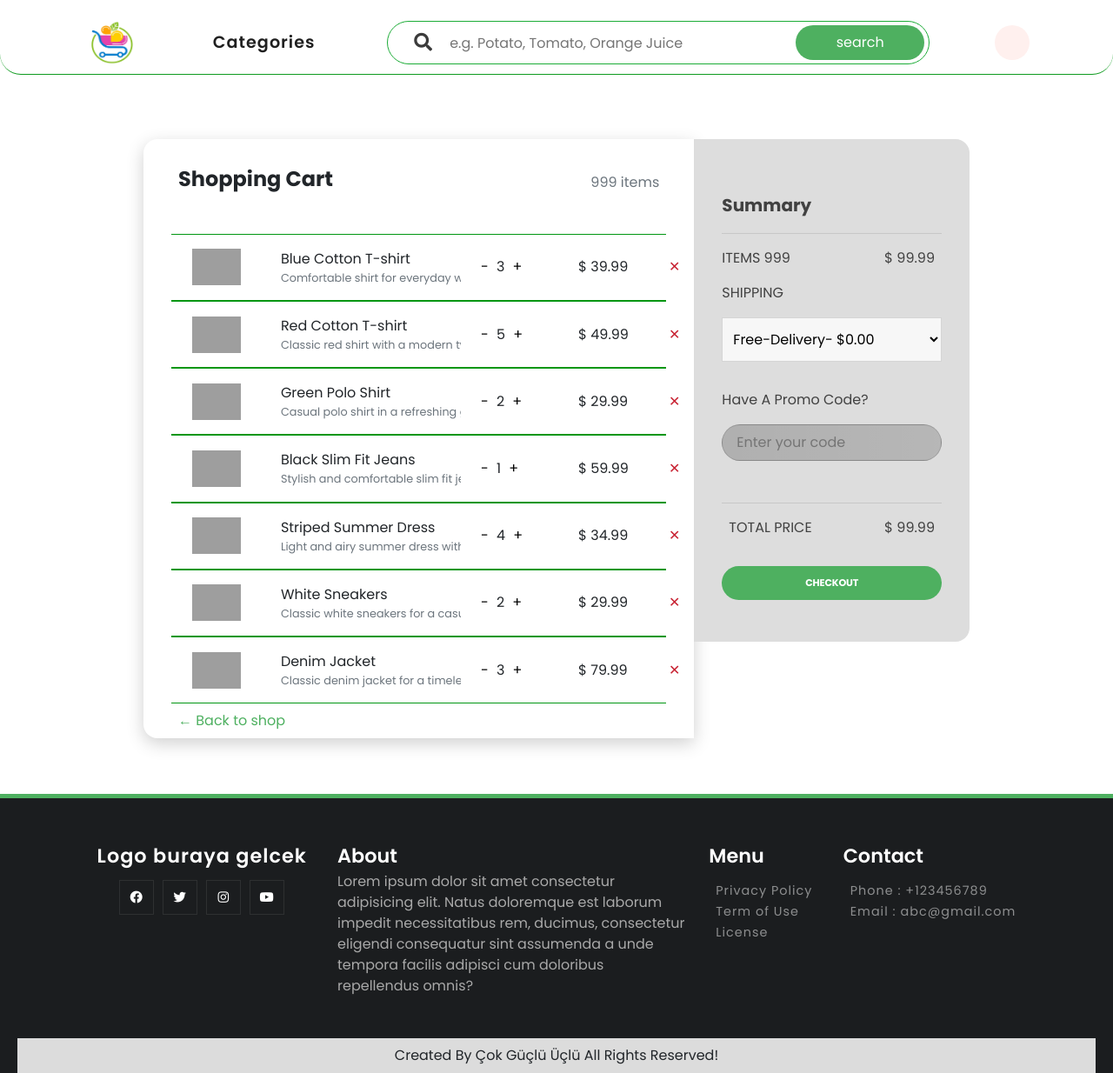
After one commit to abdulkadiroksuz/Supermarket_Web_App, a Django app: page /cart/ in a window 1280 px wide. The commit adds this page. Shown: the whole page at 87% size. Run offline with Django 4.2, Linux system fonts and the light colour scheme; some libraries are stand-ins or nearby versions; grey boxes are pictures that could not be loaded.

Commit message:
add cart
-add necassary files
-add cart link to market/urls.py
-add cart link to navbar

```diff
--- /dev/null
+++ b/market/cart/static/css/cart.css
@@ -0,0 +1,244 @@
+::-webkit-scrollbar {
+    width: 8px;
+}
+
+
+/* Track */
+
+ ::-webkit-scrollbar-track {
+    background: #f1f1f1;
+}
+
+
+/* Handle */
+
+ ::-webkit-scrollbar-thumb {
+    background: #888;
+}
+
+
+/* Handle on hover */
+
+ ::-webkit-scrollbar-thumb:hover {
+    background: #555;
+}
+
+* {
+    font-family: poppins;
+}
+
+.title {
+    margin-bottom: 5vh;
+}
+
+.card {
+    margin-left: auto;
+    margin-right: auto;
+    margin-top: 20vh;
+    padding-bottom: 5%;
+    max-width: 950px;
+    width: 90%;
+    border: transparent;
+}
+
+@media(max-width:767px) {
+    .card {
+        margin: 3vh auto;
+    }
+}
+
+.shopping-cart {
+    background-color: #fff;
+    padding: 2rem 2rem;
+    padding-bottom: .5rem;
+    border-top-left-radius: 1rem;
+    border-bottom-left-radius: 1rem;
+    box-shadow: 0 6px 20px 0 rgba(0, 0, 0, 0.19);
+}
+
+.summary {
+    height: fit-content;
+    position: sticky;
+    top: 0;
+    background-color: #ddd;
+    border-top-right-radius: 1rem;
+    border-bottom-right-radius: 1rem;
+    padding: 4vh;
+    color: rgb(65, 65, 65);
+}
+
+@media(max-width:767px) {
+    .summary {
+        border-top-right-radius: unset;
+        border-bottom-left-radius: 1rem;
+    }
+}
+
+.summary .col-2 {
+    padding: 0;
+}
+
+.summary .col-10 {
+    padding: 0;
+}
+
+.row {
+    margin: 0;
+}
+
+.title b {
+    font-size: 1.5rem;
+}
+
+.main {
+    margin: 0 1rem;
+    padding: 2vh 0;
+    width: 100%;
+}
+
+.col-2,
+.col {
+    padding: 0 1vh;
+}
+
+a {
+    padding: 0 1vh;
+}
+
+.close {
+    margin-left: auto;
+    font-size: 1.2rem;
+}
+
+img {
+    width: 3.5rem;
+}
+
+.products {
+    margin-bottom: 2rem;
+}
+
+.product{
+    border-top: 1px solid rgba(0, 150, 18, 1)!important;
+    border-bottom: 1px solid rgba(0, 150, 18, 1)!important;
+}
+
+.quantity {
+    margin: 0 .3rem 0.3rem;
+}
+
+.action-button {
+    border-radius: 100%;
+    background: transparent;
+    color: #000;
+    border: none;
+}
+
+.action-button:focus {
+    outline: none;
+    border: none;
+}
+
+.close-button {
+    color: #c82333;
+}
+
+.back-to-shop {
+    position: absolute;
+    bottom: .5rem;
+    margin-top: 1rem;
+}
+
+.back-to-shop a,
+.back-to-shop span {
+    color: #4eb060;
+}
+
+.back-to-shop:hover a,
+.back-to-shop:hover span {
+    color: #c82333;
+}
+
+h5 {
+    margin-top: 4vh;
+}
+
+hr {
+    margin-top: 1.25rem;
+}
+
+form {
+    padding: 2vh 0;
+}
+
+select {
+    border: 1px solid rgba(0, 0, 0, 0.137);
+    padding: 1.5vh 1vh;
+    margin-bottom: 4vh;
+    outline: none;
+    width: 100%;
+    background-color: rgb(247, 247, 247);
+}
+
+.btn {
+    box-sizing: border-box;
+    margin: 1rem auto;
+    border: 0;
+    width: 100%;
+    text-align: center;
+    letter-spacing: -.015em;
+    font-size: .7rem;
+    padding: 1em 3em;
+    color: #fff;
+    background: #4eb060;
+    font-weight: bold;
+    border-radius: 30px;
+    float: right;
+    transition: all 0.25s linear;
+}
+
+.btn:focus {
+    box-shadow: none;
+    outline: none;
+    box-shadow: none;
+    color: white;
+    -webkit-box-shadow: none;
+    -webkit-user-select: none;
+    transition: none;
+}
+
+.btn:hover {
+    background: #ff6c57;
+}
+
+a {
+    color: black;
+}
+
+a:hover {
+    color: black;
+    text-decoration: none;
+}
+
+#code {
+    border: 1px solid rgba(0, 0, 0, 0.137);
+    box-sizing: border-box;
+    overflow: hidden;
+    border-radius: 30px;
+    padding: 1vh 2.2rem 1vh 1rem;
+    margin-bottom: 4vh;
+    outline: none;
+    width: 100%;
+    background-color: rgb(247, 247, 247);
+    background-image: linear-gradient(to left, rgba(255, 255, 255, 0.253), rgba(255, 255, 255, 0.185)), url("https://img.icons8.com/small/16/000000/long-arrow-right.png");
+    background-repeat: no-repeat;
+    background-position-x: 95%;
+    background-position-y: center;
+}
+
+#txt-description {
+    font-size: .8rem;
+    white-space: nowrap;
+    overflow: hidden;
+    text-overflow: ellipsis;
+}
--- /dev/null
+++ b/market/cart/static/js/cart.js
@@ -0,0 +1,51 @@
+function updateCart() {
+    var total = 0.0;
+    var products = document.querySelectorAll(".product")
+    var productsQuantity = products.length;
+
+    for (var i = 0; i < productsQuantity; i++) {
+        let product = products[i];
+        let price = parseFloat(product.querySelector(".product-price").innerText.replace("$", ""));
+        let quantity = parseInt(product.querySelector(".quantity").innerText);
+        total += (price * quantity);
+    }
+
+    let shippingCost = parseFloat(document.getElementById("shippingSelect").value);
+    total += shippingCost;
+
+    document.getElementsByClassName("col align-self-center text-right text-muted")[0].innerHTML = productsQuantity + " products";
+    document.getElementsByClassName("tot-items")[0].innerHTML = productsQuantity + " ITEMS";
+    document.querySelectorAll(".tot-price").forEach(function(element) {
+        element.innerText = "$" + total.toFixed(2);
+    });
+}
+
+
+function decreaseQuantity(productId) {
+    let product = document.getElementById(productId);
+    // Implement your logic to decrease the quantity for the specific product
+    let quantityElement = product.querySelector(".quantity");
+    let currentQuantity = parseInt(quantityElement.innerText);
+
+    if (currentQuantity > 1) {
+        quantityElement.innerText = currentQuantity - 1;
+        updateCart();
+    }else{
+        removeItem(productId);
+    }
+}
+
+function increaseQuantity(productId) {
+    let product = document.getElementById(productId);
+    // Implement your logic to increase the quantity for the specific product
+    let quantityElement = product.querySelector(".quantity");
+    let currentQuantity = parseInt(quantityElement.innerText);
+    quantityElement.innerText = currentQuantity + 1;
+    updateCart();
+}
+
+function removeItem(productId) {
+    let product = document.getElementById(productId);
+    product.remove();
+    updateCart();
+}
--- /dev/null
+++ b/market/cart/templates/cart.html
@@ -0,0 +1,202 @@
+{% extends "layout.html" %}
+{% load static %}
+
+{% block additionalStyles %}
+    <link rel="stylesheet" href="https://fonts.googleapis.com/css2?family=Poppins:ital,wght@0,100;0,200;0,300;0,400;0,500;0,600;0,700;0,800;0,900;1,100;1,200;1,300;1,400;1,500;1,600;1,700;1,800;1,900&amp;display=swap">
+    <link href="https://stackpath.bootstrapcdn.com/bootstrap/4.3.1/css/bootstrap.min.css" rel="stylesheet">
+    <link href="https://cdnjs.cloudflare.com/ajax/libs/font-awesome/4.7.0/css/font-awesome.min.css" rel="stylesheet">
+    {% comment %} <script type="text/javascript" src="https://cdnjs.cloudflare.com/ajax/libs/jquery/3.2.1/jquery.min.js"></script>
+    <style type="text/css" id="operaUserStyle"></style> {% endcomment %}
+    <link rel="stylesheet" href="{% static 'css/cart.css' %}" />
+{% endblock %}
+
+{% block title %}Cart{% endblock %}
+{% block content%}
+
+
+<div class="card">
+    <div class="row">
+        <div class="col-md-8 shopping-cart">
+            <div class="title">
+                <div class="row">
+                    <div class="col">
+                        <h4><b>Shopping Cart</b></h4>
+                    </div>
+                    <div class="col align-self-center text-right text-muted">999 items</div>
+                </div>
+            </div>
+            <div class="products">
+
+                <div class="product" id="p1">
+
+                    <div class="row main align-items-center">
+                        <div class="col-2"><img class="img-fluid" src="https://i.imgur.com/1GrakTl.jpg"></div>
+                        <div class="col-5">
+                            <div class="row">Blue Cotton T-shirt</div>
+                            <div id="txt-description" class="row text-muted">Comfortable shirt for everyday wear.
+                            </div>
+                        </div>
+                        <div class="col">
+                            <button class="action-button" onclick="decreaseQuantity('p1')">-</button>
+                            <span class="quantity">3</span>
+                            <button class="action-button" onclick="increaseQuantity('p1')">+</button>
+                        </div>
+                        <div class="col product-price">$ 39.99</div>
+                        <button class="action-button close-button" onclick="removeItem('p1')">✕</button>
+                    </div>
+                </div>
+
+                <div class="product" id="p2">
+                    <div class="row main align-items-center">
+                        <div class="col-2"><img class="img-fluid" src="https://i.imgur.com/1GrakTl.jpg"></div>
+                        <div class="col-5">
+                            <div class="row">Red Cotton T-shirt</div>
+                            <div id="txt-description" class="row text-muted">Classic red shirt with a modern twist.
+                            </div>
+                        </div>
+                        <div class="col">
+                            <button class="action-button" onclick="decreaseQuantity('p2')">-</button>
+                            <span class="quantity" id="quantity-p2">5</span>
+                            <button class="action-button" onclick="increaseQuantity('p2')">+</button>
+                        </div>
+                        <div class="col product-price">$ 49.99</div>
+                        <button class="action-button close-button" onclick="removeItem('p2')">✕</button>
+                    </div>
+                </div>
+
+                <!-- Product 3 -->
+                <div class="product" id="p3">
+                    <div class="row main align-items-center">
+                        <div class="col-2"><img class="img-fluid" src="https://i.imgur.com/1GrakTl.jpg"></div>
+                        <div class="col-5">
+                            <div class="row">Green Polo Shirt</div>
+                            <div id="txt-description" class="row text-muted">Casual polo shirt in a refreshing green
+                                color.</div>
+                        </div>
+                        <div class="col">
+                            <button class="action-button" onclick="decreaseQuantity('p3')">-</button>
+                            <span class="quantity" id="quantity-p3">2</span>
+                            <button class="action-button" onclick="increaseQuantity('p3')">+</button>
+                        </div>
+                        <div class="col product-price">$ 29.99</div>
+                        <button class="action-button close-button" onclick="removeItem('p3')">✕</button>
+                    </div>
+                </div>
+
+                <!-- Product 4 -->
+                <div class="product" id="p4">
+                    <div class="row main align-items-center">
+                        <div class="col-2"><img class="img-fluid" src="https://i.imgur.com/1GrakTl.jpg"></div>
+                        <div class="col-5">
+                            <div class="row">Black Slim Fit Jeans</div>
+                            <div id="txt-description" class="row text-muted">Stylish and comfortable slim fit jeans
+                                in classic black.</div>
+                        </div>
+                        <div class="col">
+                            <button class="action-button" onclick="decreaseQuantity('p4')">-</button>
+                            <span class="quantity" id="quantity-p4">1</span>
+                            <button class="action-button" onclick="increaseQuantity('p4')">+</button>
+                        </div>
+                        <div class="col product-price">$ 59.99</div>
+                        <button class="action-button close-button" onclick="removeItem('p4')">✕</button>
+                    </div>
+                </div>
+
+                <!-- Product 5 -->
+                <div class="product" id="p5">
+                    <div class="row main align-items-center">
+                        <div class="col-2"><img class="img-fluid" src="https://i.imgur.com/1GrakTl.jpg"></div>
+                        <div class="col-5">
+                            <div class="row">Striped Summer Dress</div>
+                            <div id="txt-description" class="row text-muted">Light and airy summer dress with
+                                colorful stripes.</div>
+                        </div>
+                        <div class="col">
+                            <button class="action-button" onclick="decreaseQuantity('p5')">-</button>
+                            <span class="quantity" id="quantity-p5">4</span>
+                            <button class="action-button" onclick="increaseQuantity('p5')">+</button>
+                        </div>
+                        <div class="col product-price">$ 34.99</div>
+                        <button class="action-button close-button" onclick="removeItem('p5')">✕</button>
+                    </div>
+                </div>
+
+                <!-- Product 6 -->
+                <div class="product" id="p6">
+                    <div class="row main align-items-center">
+                        <div class="col-2"><img class="img-fluid" src="https://i.imgur.com/1GrakTl.jpg"></div>
+                        <div class="col-5">
+                            <div class="row">White Sneakers</div>
+                            <div id="txt-description" class="row text-muted">Classic white sneakers for a casual and
+                                stylish look.</div>
+                        </div>
+                        <div class="col">
+                            <button class="action-button" onclick="decreaseQuantity('p6')">-</button>
+                            <span class="quantity" id="quantity-p6">2</span>
+                            <button class="action-button" onclick="increaseQuantity('p6')">+</button>
+                        </div>
+                        <div class="col product-price">$ 29.99</div>
+                        <button class="action-button close-button" onclick="removeItem('p6')">✕</button>
+                    </div>
+                </div>
+
+                <!-- Product 7 -->
+                <div class="product" id="p7">
+                    <div class="row main align-items-center">
+                        <div class="col-2"><img class="img-fluid" src="https://i.imgur.com/1GrakTl.jpg"></div>
+                        <div class="col-5">
+                            <div class="row">Denim Jacket</div>
+                            <div id="txt-description" class="row text-muted">Classic denim jacket for a timeless and
+                                trendy look.</div>
+                        </div>
+                        <div class="col">
+                            <button class="action-button" onclick="decreaseQuantity('p7')">-</button>
+                            <span class="quantity" id="quantity-p7">3</span>
+                            <button class="action-button" onclick="increaseQuantity('p7')">+</button>
+                        </div>
+                        <div class="col product-price">$ 79.99</div>
+                        <button class="action-button close-button" onclick="removeItem('p7')">✕</button>
+                    </div>
+                </div>
+            </div>
+
+            <div class="back-to-shop"><a href="#">← <span class="text">Back to shop</span></a></div>
+
+
+
+
+        </div>
+        <div class="col-md-4 summary">
+            <div>
+                <h5><b>Summary</b></h5>
+            </div>
+            <hr>
+            <div class="row">
+                <div class="col tot-items" style="padding-left:0;">ITEMS 999</div>
+                <div class="col text-right tot-price">$ 99.99</div>
+            </div>
+            <form>
+                <p>SHIPPING</p>
+                <select onclick="updateCart()" id="shippingSelect">
+                    <option value="0" class="text-muted">Free-Delivery- $0.00</option>
+                    <option value="5" class="text-muted">Private-Delivery- $5.00</option>
+                </select>
+                <p>Have A Promo Code?</p>
+                <input id="code" placeholder="Enter your code">
+            </form>
+            <div class="row" style="border-top: 1px solid rgba(0,0,0,.1); padding: 2vh 0;">
+                <div class="col">TOTAL PRICE</div>
+                <div class="col text-right tot-price">$ 99.99</div>
+            </div>
+            <button class="btn">CHECKOUT</button>
+        </div>
+    </div>
+
+</div>
+
+{% endblock %}
+
+{% block additionalScripts %}
+    <script src="https://stackpath.bootstrapcdn.com/bootstrap/4.3.1/js/bootstrap.bundle.min.js"></script>
+    <script src="{% static 'js/cart.js' %}"></script>
+{% endblock %}
--- /dev/null
+++ b/market/cart/urls.py
@@ -0,0 +1,8 @@
+from django.urls import path
+from .views import cart
+
+app_name = 'cart'
+
+urlpatterns = [
+    path("", cart, name="cart"),
+]
--- a/market/cart/views.py
+++ b/market/cart/views.py
@@ -1,3 +1,5 @@
 from django.shortcuts import render
 
 # Create your views here.
+def cart(request):
+    return render(request, "cart.html")
--- a/market/market/urls.py
+++ b/market/market/urls.py
@@ -31,4 +31,5 @@ urlpatterns = [
     path('admin/', admin.site.urls),
     path('user/', include('user.urls'), name="user"),
     path('item/', include('item.urls'), name="item"),
+    path('cart/', include('cart.urls'), name="cart"),
 ] + static(settings.MEDIA_URL, document_root=settings.MEDIA_ROOT)
--- a/market/templates/partials/_navbar.html
+++ b/market/templates/partials/_navbar.html
@@ -27,7 +27,7 @@
             <a id="user-icon" href="{% url 'user:profile' %}" class="user">
                 <i class="fas fa-user"></i>
             </a>
-            <a id="cart-icon" href="#" class="cart">
+            <a id="cart-icon" href="{% url 'cart:cart' %}" class="cart">
                 <i class="fas fa-shopping-cart"></i>
                 <span>0</span>
             </a>
```
Also changed, not shown: market/db.sqlite3.
